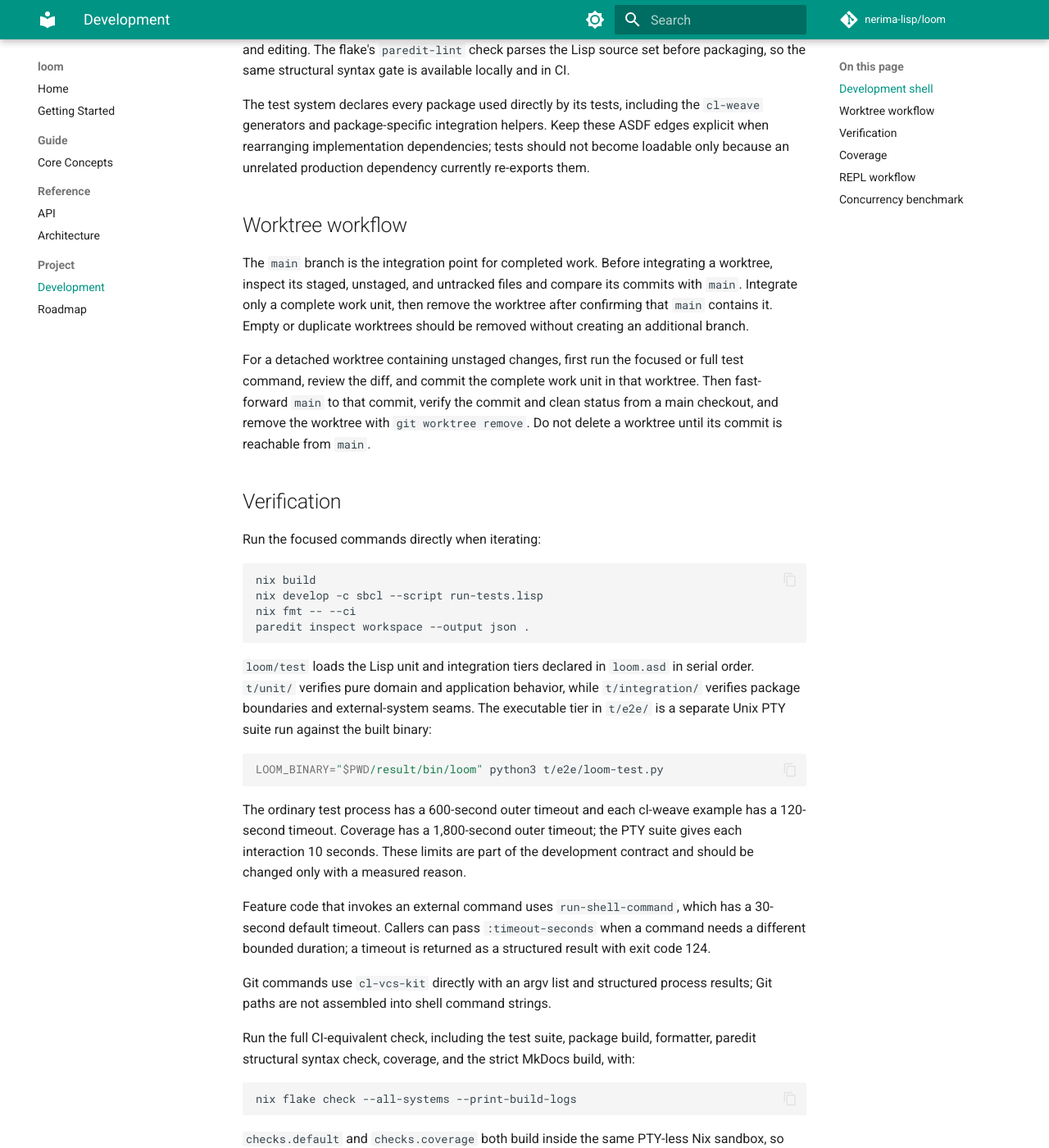
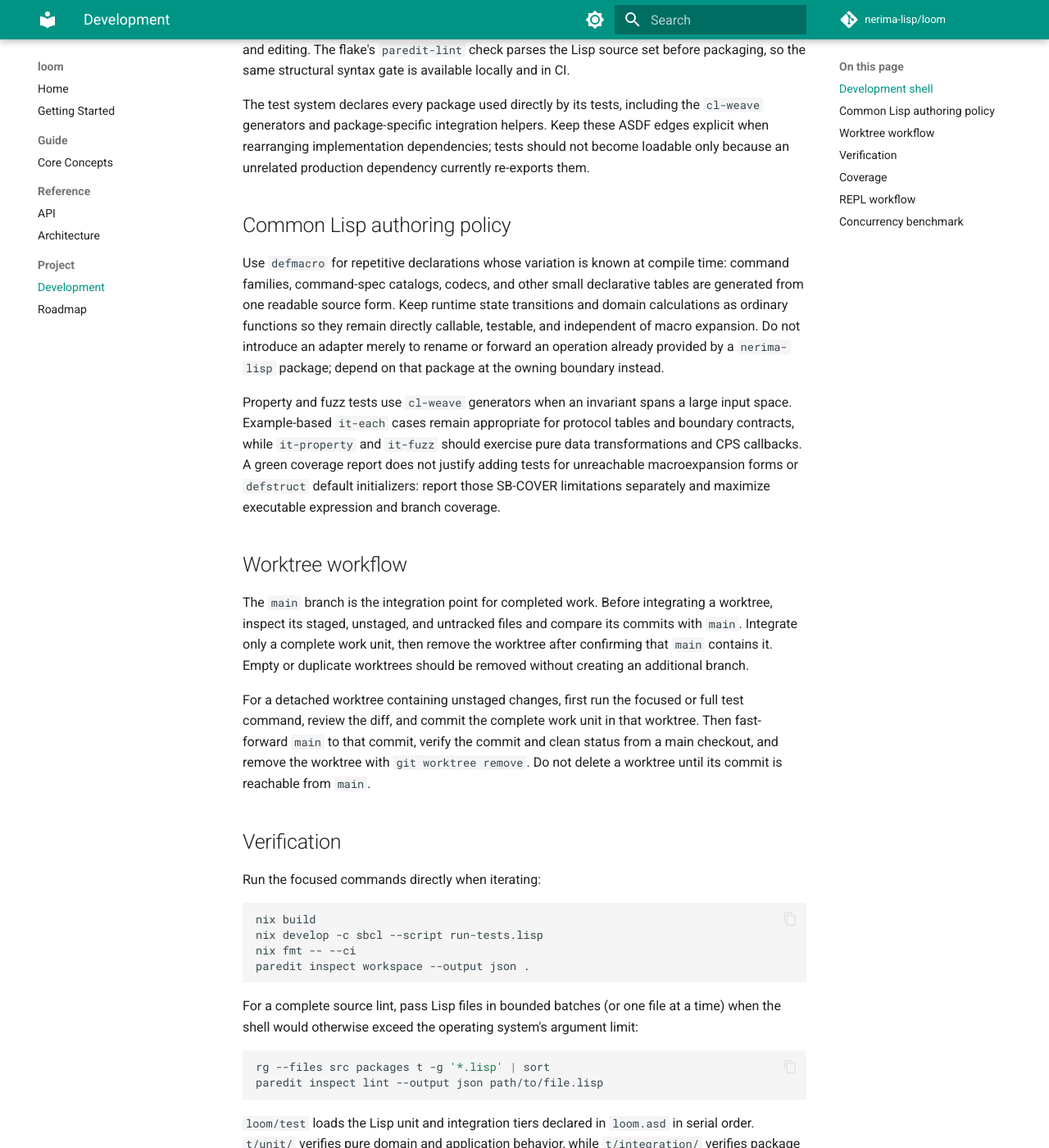
Before and after one commit to nerima-lisp/loom, an MkDocs documentation site: the page built from docs/src/project/development.md, in a window 1280 px wide and 1400 px high, scrolled down 727 px. Shown: the whole window at 82% size. Built offline with MkDocs 1.6.1 and Material for MkDocs 9.7.7, drawn with Linux system fonts in a browser that asks for light colours; comment, search, counter and statistics services are not loaded.

Commit message:
docs: document Common Lisp authoring policy

````diff
--- a/docs/src/project/development.md
+++ b/docs/src/project/development.md
@@ -39,6 +39,25 @@ ASDF edges explicit when rearranging implementation dependencies; tests should
 not become loadable only because an unrelated production dependency currently
 re-exports them.
 
+## Common Lisp authoring policy
+
+Use `defmacro` for repetitive declarations whose variation is known at
+compile time: command families, command-spec catalogs, codecs, and other
+small declarative tables are generated from one readable source form. Keep
+runtime state transitions and domain calculations as ordinary functions so
+they remain directly callable, testable, and independent of macro expansion.
+Do not introduce an adapter merely to rename or forward an operation already
+provided by a `nerima-lisp` package; depend on that package at the owning
+boundary instead.
+
+Property and fuzz tests use `cl-weave` generators when an invariant spans a
+large input space. Example-based `it-each` cases remain appropriate for
+protocol tables and boundary contracts, while `it-property` and `it-fuzz`
+should exercise pure data transformations and CPS callbacks. A green
+coverage report does not justify adding tests for unreachable macroexpansion
+forms or `defstruct` default initializers: report those SB-COVER limitations
+separately and maximize executable expression and branch coverage.
+
 ## Worktree workflow
 
 The `main` branch is the integration point for completed work. Before
@@ -62,6 +81,15 @@ nix build
 nix develop -c sbcl --script run-tests.lisp
 nix fmt -- --ci
 paredit inspect workspace --output json .
+```
+
+For a complete source lint, pass Lisp files in bounded batches (or one file at
+a time) when the shell would otherwise exceed the operating system's argument
+limit:
+
+```sh
+rg --files src packages t -g '*.lisp' | sort
+paredit inspect lint --output json path/to/file.lisp
 ```
 
 `loom/test` loads the Lisp unit and integration tiers declared in `loom.asd` in
````
